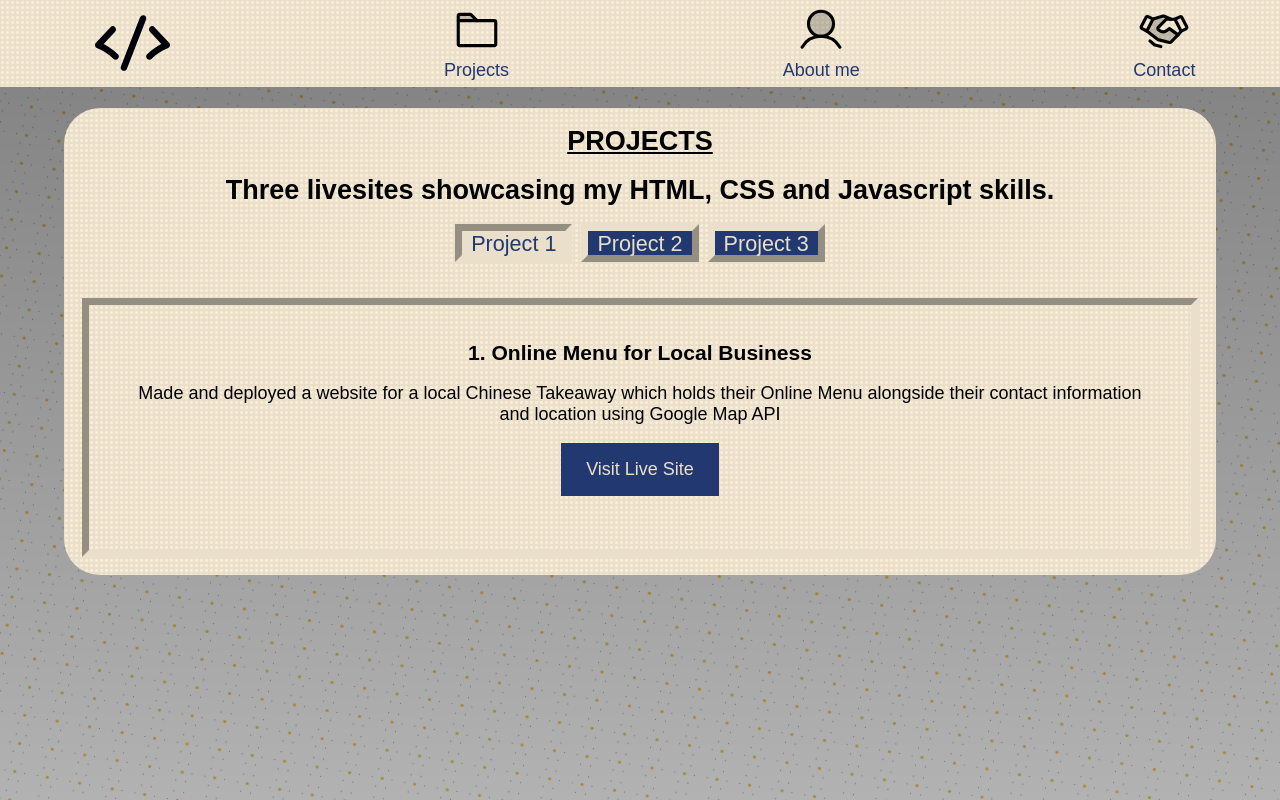
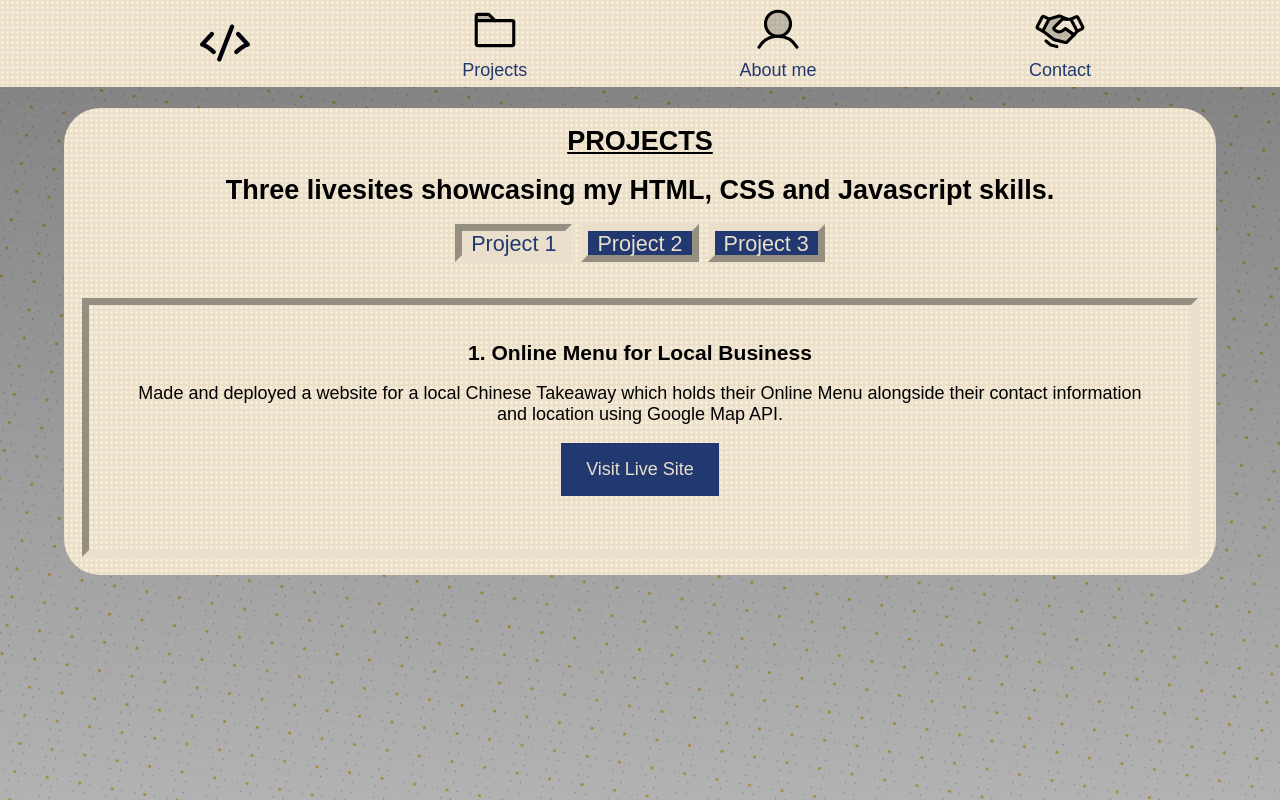
Before and after one commit to ExpressOwl/Frontend-Portfolio, a plain HTML site: page index.html in a window 1280 px wide. Drawn offline with Linux system fonts and the light colour scheme.

Commit message:
Changed spacing

```diff
--- a/index.html
+++ b/index.html
@@ -4,7 +4,7 @@
     <meta charset="UTF-8" />
     <meta http-equiv="X-UA-Compatible" content="IE=edge" />
     <meta name="viewport" content="width=device-width, initial-scale=1.0" />
-    <title>Sean Sew</title>
+    <title>Sean Sew - Frontend Developer</title>
     <link rel="stylesheet" href="./style.css" />
   </head>
   <body>
@@ -91,9 +91,9 @@
             <p>
               Made and deployed a website for a local Chinese Takeaway which
               holds their Online Menu alongside their contact information and
-              location using Google Map API
+              location using Google Map API.
             </p>
-            <a href="#" class="btn">Visit Live Site</a>
+            <a href="https://pearlchina.co.uk/" target="_blank" class="btn">Visit Live Site</a>
           </div>
 
           <div
--- a/style.css
+++ b/style.css
@@ -40,20 +40,30 @@ body {
   margin: auto;
 }
 
+nav {
+  width: auto;
+}
+
 .logo {
-  width: 75px;
+  width: 50px;
   height: auto;
+  margin: 0 1rem;
 }
 
 .navbar {
   display: flex;
-  justify-content: space-between;
+  justify-content: space-evenly;
   text-align: center;
-  margin: 0 5em;
+  margin: auto;
+  width: auto;
 }
 
 .navbar a {
   color: var(--primary);
+}
+
+.navbar li {
+  margin: 0 1rem;
 }
 
 .navbar_icon {
@@ -83,6 +93,7 @@ body {
   justify-content: center;
   margin-bottom: 1rem;
   margin: auto;
+  width: auto;
 }
 
 .wrapper h1 {
```
